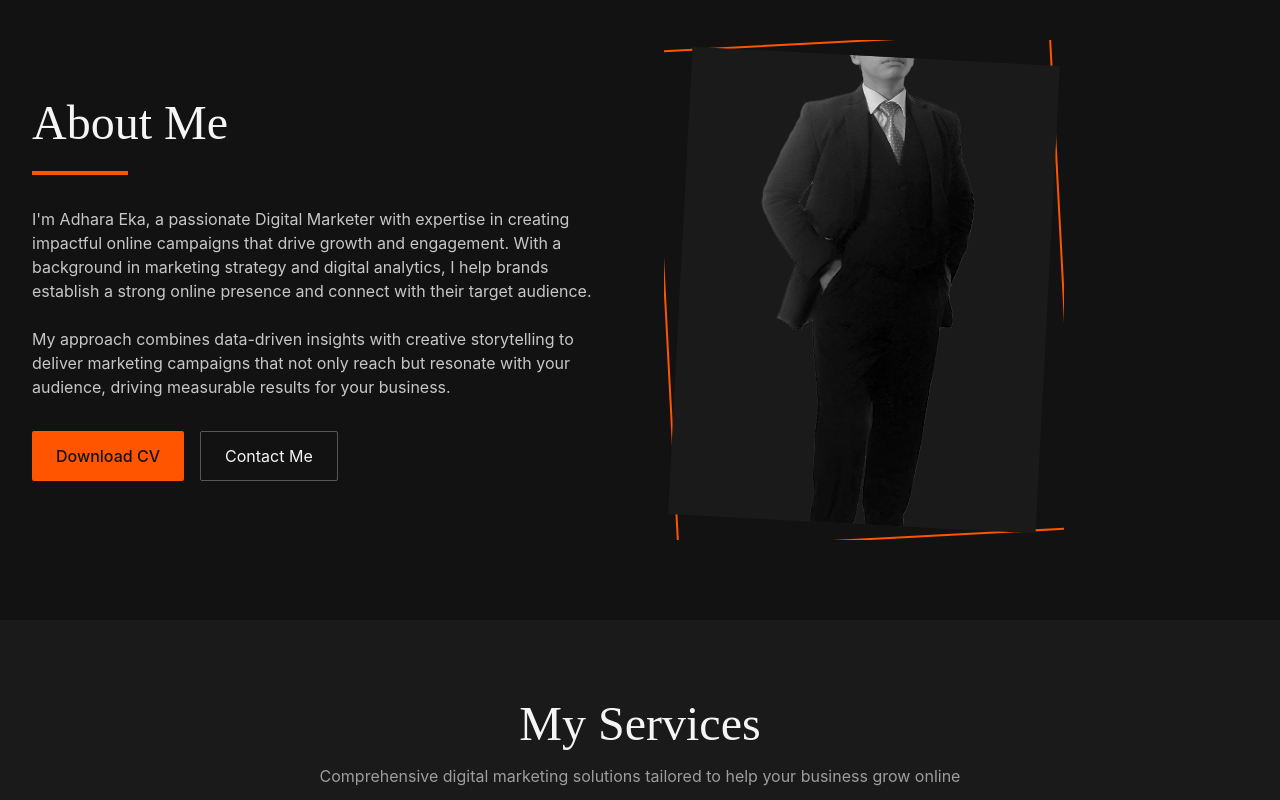
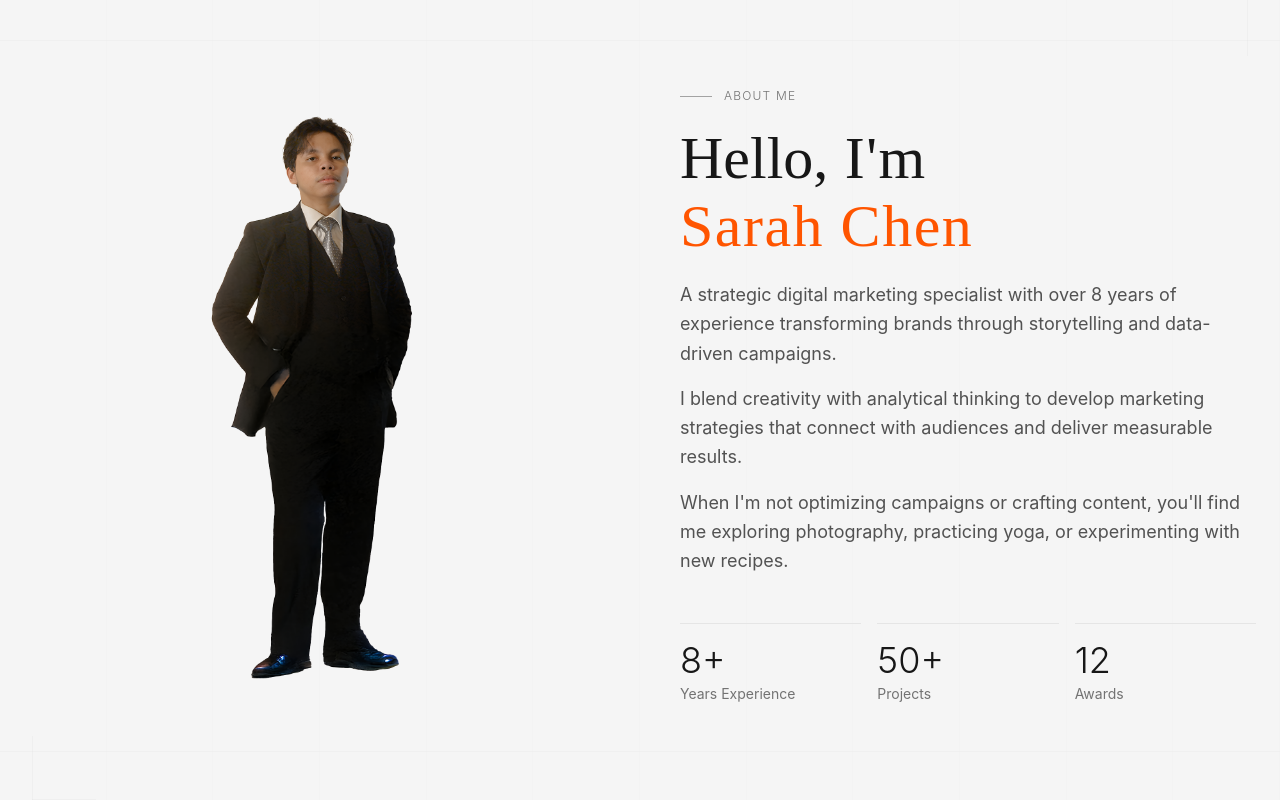
Before and after one commit to Kevin5621/portofolio-website-digital-marketer-2, a Next.js app: page / in a window 1280 px wide. Shown: the part 840-1640 px from the top of the page. Built offline with nearby package versions, Linux system fonts and the light colour scheme.

Commit message:
add - about and optimize scrollbar

```diff
--- a/src/app/globals.css
+++ b/src/app/globals.css
@@ -5,6 +5,20 @@
 :root {
   --foreground-rgb: 245, 245, 245;
   --background-rgb: 18, 18, 18;
+}
+
+* {
+  user-select: none;
+  -webkit-user-drag: none;
+  -moz-user-select: none;
+}
+
+html {
+  scrollbar-width: none; /* Firefox */
+}
+
+html::-webkit-scrollbar {
+  display: none; /* Chrome, Safari, Edge */
 }
 
 body {
--- a/src/app/page.tsx
+++ b/src/app/page.tsx
@@ -1,4 +1,4 @@
-import About from "@/components/about";
+import AboutMe from "@/components/about";
 import Contact from "@/components/contact";
 import Footer from "@/components/footer";
 import Hero from "@/components/hero";
@@ -11,7 +11,7 @@ export default function Home() {
     <main className="min-h-screen">
       <Navbar />
       <Hero />
-      <About />
+      <AboutMe />
       <Services />
       <Portfolio />
       <Contact />
--- a/src/components/about.tsx
+++ b/src/components/about.tsx
@@ -1,45 +1,113 @@
+"use client"
+
+import React from 'react';
 import Image from 'next/image';
+import { motion } from 'framer-motion';
 
-export default function About() {
+const AboutMe = () => {
   return (
-    <section id="about" className="py-20 bg-dark">
-      <div className="container-custom">
-        <div className="flex flex-col md:flex-row gap-12 items-center">
-          <div className="md:w-1/2">
-            <h2 className="text-4xl md:text-5xl font-display mb-6">About Me</h2>
-            <div className="h-1 w-24 bg-primary mb-8"></div>
-            <p className="text-light/80 mb-6">
-              I&apos;m Adhara Eka, a passionate Digital Marketer with expertise in creating impactful online campaigns that drive growth and engagement. With a background in marketing strategy and digital analytics, I help brands establish a strong online presence and connect with their target audience.
-            </p>
-            <p className="text-light/80 mb-8">
-              My approach combines data-driven insights with creative storytelling to deliver marketing campaigns that not only reach but resonate with your audience, driving measurable results for your business.
-            </p>
-            <div className="flex gap-4 mt-8">
-              <button className="px-6 py-3 bg-primary text-dark font-medium rounded-sm hover:bg-primary/90 transition-colors">
-                Download CV
-              </button>
-              <button className="px-6 py-3 border border-light/30 text-light hover:border-primary hover:text-primary transition-colors rounded-sm">
-                Contact Me
-              </button>
+    <div className="bg-light min-h-screen relative">
+      {/* Subtle Grid Lines */}
+      <div className="absolute inset-0 grid grid-cols-6 md:grid-cols-12 z-0 opacity-5">
+        {Array(12).fill(0).map((_, i) => (
+          <div key={i} className="h-full border-r border-neutral-300"></div>
+        ))}
+      </div>
+
+      {/* Minimal Horizontal Line */}
+      <div className="absolute top-20 left-0 w-full h-px bg-neutral-200 opacity-30"></div>
+      <div className="absolute bottom-20 left-0 w-full h-px bg-neutral-200 opacity-30"></div>
+
+      <div className="container mx-auto px-6 py-24 md:py-32 relative z-10">
+        <motion.div
+          className="grid grid-cols-1 md:grid-cols-2 gap-12 md:gap-20 items-center"
+          initial={{ opacity: 0 }}
+          animate={{ opacity: 1 }}
+          transition={{ duration: 0.8 }}
+        >
+          {/* Left Column - Photo */}
+          <div className="relative h-full overflow-hidden">
+            <Image
+              src="/placeholder.png"
+              alt="Profile Photo"
+              fill
+              className="object-contain"
+              sizes="(max-width: 768px) 100vw, 50vw"
+            />
+          </div>
+
+          {/* Right Column - Text Content */}
+          <motion.div
+            initial={{ opacity: 0, x: 20 }}
+            animate={{ opacity: 1, x: 0 }}
+            transition={{ duration: 0.8, delay: 0.4 }}
+          >
+            {/* Section Label */}
+            <motion.div
+              className="flex items-center gap-3 mb-6"
+              initial={{ opacity: 0, y: 10 }}
+              animate={{ opacity: 1, y: 0 }}
+              transition={{ duration: 0.6 }}
+            >
+              <div className="w-8 h-px bg-neutral-400"></div>
+              <p className="text-neutral-500 uppercase tracking-widest text-xs font-light">
+                About Me
+              </p>
+            </motion.div>
+
+            {/* Name/Title */}
+            <h1 className="text-5xl md:text-6xl font-light text-neutral-900 mb-6 leading-tight tracking-wide">
+              <span className="font-medium tracking-normal">Hello,</span> I&apos;m
+              <br />
+              <span className="text-primary relative inline-block mt-2">
+                Sarah Chen
+                <span className="absolute -bottom-1 h-px bg-primary opacity-40"></span>
+              </span>
+            </h1>
+
+            {/* Bio */}
+            <div className="space-y-4 text-neutral-600 md:text-lg max-w-xl">
+              <p className="leading-relaxed">
+                A strategic digital marketing specialist with over 8 years of experience transforming brands through storytelling and data-driven campaigns.
+              </p>
+              <p className="leading-relaxed">
+                I blend creativity with analytical thinking to develop marketing strategies that connect with audiences and deliver measurable results.
+              </p>
+              <p className="leading-relaxed">
+                When I&apos;m not optimizing campaigns or crafting content, you&apos;ll find me exploring photography, practicing yoga, or experimenting with new recipes.
+              </p>
             </div>
-          </div>
-          <div className="md:w-1/2 relative">
-            <div className="relative h-[500px] w-full md:w-[400px] overflow-hidden">
-              <div className="absolute inset-0 border-2 border-primary -rotate-3 z-0"></div>
-              <div className="absolute inset-4 bg-gray-dark rotate-3 z-10"></div>
-              <div className="absolute inset-4 overflow-hidden rotate-3 z-20">
-                <Image
-                  src="/placeholder.png"
-                  alt="Adhara Eka"
-                  fill
-                  style={{ objectFit: 'cover' }}
-                  className="grayscale hover:grayscale-0 transition-all duration-700"
-                />
+
+            {/* Stats/Highlights */}
+            <div className="mt-12 grid grid-cols-3 gap-4">
+              <div className="border-t border-neutral-200 pt-4">
+                <div className="text-4xl font-light text-neutral-900 mb-1">8+</div>
+                <div className="text-sm text-neutral-500">Years Experience</div>
+              </div>
+              <div className="border-t border-neutral-200 pt-4">
+                <div className="text-4xl font-light text-neutral-900 mb-1">50+</div>
+                <div className="text-sm text-neutral-500">Projects</div>
+              </div>
+              <div className="border-t border-neutral-200 pt-4">
+                <div className="text-4xl font-light text-neutral-900 mb-1">12</div>
+                <div className="text-sm text-neutral-500">Awards</div>
               </div>
             </div>
-          </div>
-        </div>
+          </motion.div>
+        </motion.div>
       </div>
-    </section>
+
+      {/* Decorative corner lines */}
+      <div className="absolute top-8 right-8 w-16 h-16">
+        <div className="absolute top-0 right-0 w-px h-16 bg-neutral-300 opacity-20"></div>
+        <div className="absolute top-0 right-0 w-16 h-px bg-neutral-300 opacity-20"></div>
+      </div>
+      <div className="absolute bottom-8 left-8 w-16 h-16">
+        <div className="absolute bottom-0 left-0 w-px h-16 bg-neutral-300 opacity-20"></div>
+        <div className="absolute bottom-0 left-0 w-16 h-px bg-neutral-300 opacity-20"></div>
+      </div>
+    </div>
   );
-}
+};
+
+export default AboutMe;
--- a/src/components/hero.tsx
+++ b/src/components/hero.tsx
@@ -20,7 +20,7 @@ const Hero = () => {
 
       {/* Main Hero Content */}
       <motion.div
-        className="pt-32 pb-16 px-6 md:px-12 lg:px-24 flex flex-col min-h-screen justify-center relative z-10"
+        className="pt-32 pb-16 px-6 md:px-12 lg:px-24 flex flex-col min-h-screen justify-center"
         initial={{ opacity: 0 }}
         animate={{ opacity: 1 }}
         transition={{ duration: 0.8 }}
@@ -35,7 +35,7 @@ const Hero = () => {
           >
             <div className="w-8 h-px bg-neutral-400"></div>
             <p className="text-neutral-500 md:text-lg">
-              Digital Marketing Strategist
+            Digital Marketing Strategist
             </p>
           </motion.div>
 
@@ -46,13 +46,10 @@ const Hero = () => {
             animate={{ opacity: 1, y: 0 }}
             transition={{ duration: 0.6, delay: 0.2 }}
           >
-            Transforming brands through <span className="text-primary relative">
-              strategic digital
-              <span className="absolute -bottom-1 left-0 w-full h-px bg-primary opacity-30"></span>
-            </span> storytelling
+            Transforming brands through <span className="text-primary">strategic digital</span> storytelling
           </motion.h2>
 
-          {/* Description - Keeping original empty state */}
+          {/* Description */}
           <motion.p
             className="text-neutral-600 text-lg md:text-xl max-w-3xl mb-10 leading-relaxed"
             initial={{ opacity: 0, y: 20 }}
@@ -61,7 +58,7 @@ const Hero = () => {
           >
           </motion.p>
 
-          {/* CTA Buttons - Keeping original empty state */}
+          {/* CTA Buttons */}
           <motion.div
             className="flex flex-col sm:flex-row gap-4 sm:gap-6"
             initial={{ opacity: 0, y: 20 }}
@@ -71,16 +68,6 @@ const Hero = () => {
           </motion.div>
         </div>
       </motion.div>
-
-      {/* Decorative corner lines */}
-      <div className="absolute top-8 right-8 w-16 h-16">
-        <div className="absolute top-0 right-0 w-px h-16 bg-neutral-300 opacity-20"></div>
-        <div className="absolute top-0 right-0 w-16 h-px bg-neutral-300 opacity-20"></div>
-      </div>
-      <div className="absolute bottom-8 left-8 w-16 h-16">
-        <div className="absolute bottom-0 left-0 w-px h-16 bg-neutral-300 opacity-20"></div>
-        <div className="absolute bottom-0 left-0 w-16 h-px bg-neutral-300 opacity-20"></div>
-      </div>
     </div>
   );
 };
```
